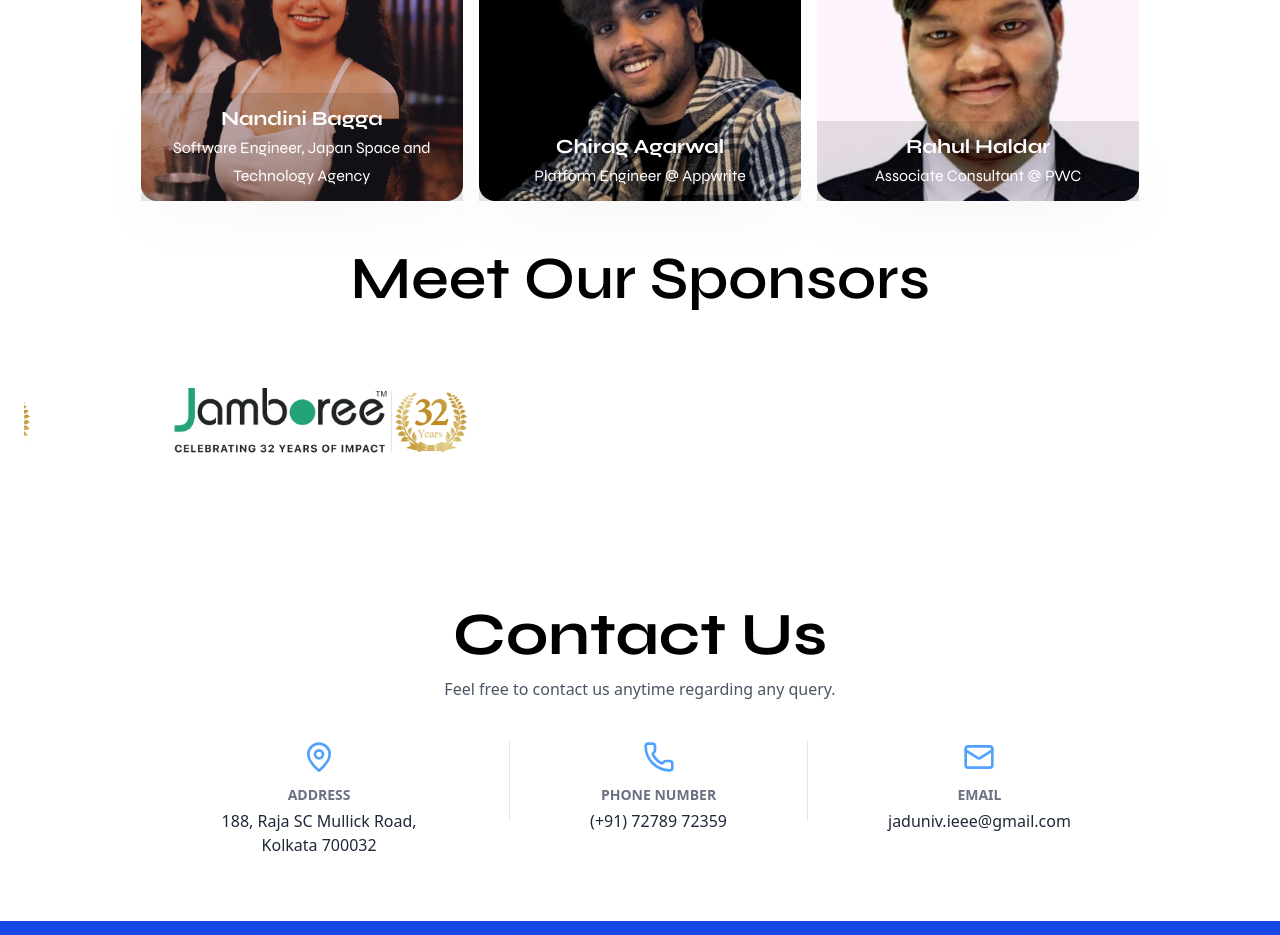
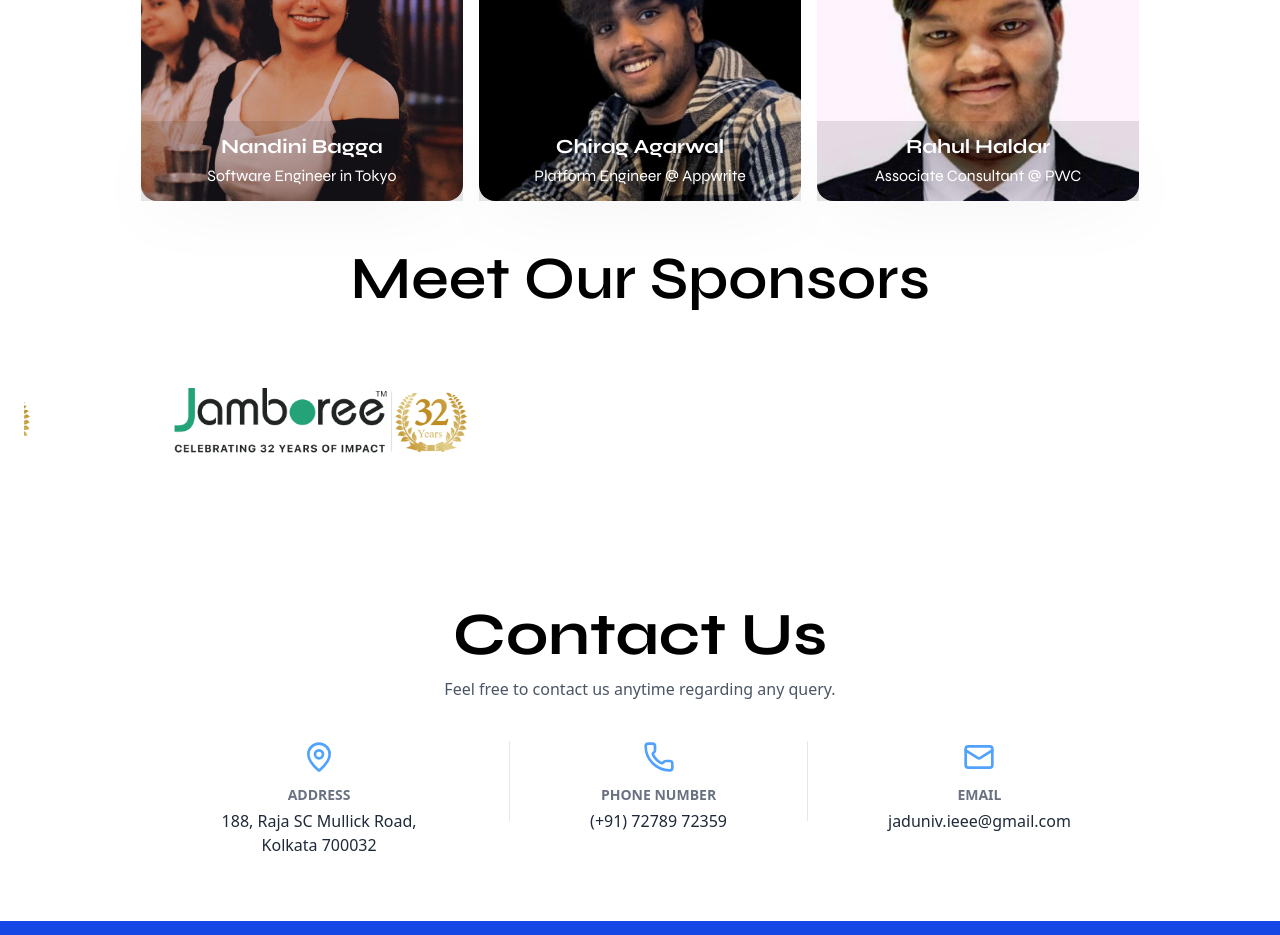
Before and after one commit to IEEE-JUSB/elevatex-3, a Next.js app: page / in a window 1280 px wide. Shown: the part 3220-4155 px from the top of the page. Built offline with nearby package versions, Linux system fonts and the light colour scheme.

Commit message:
feat: update speaker - nandini baggas designation

```diff
--- a/components/speakers/speakers.tsx
+++ b/components/speakers/speakers.tsx
@@ -33,7 +33,7 @@ const Speakers: React.FC = () => {
       image: "/speakers/nandini.JPG",
       name: "Nandini Bagga",
       url: "https://www.linkedin.com/in/nandini-bagga-0803/",
-      designation: "Software Engineer, Japan Space and Technology Agency"
+      designation: "Software Engineer in Tokyo"
     },
     {
       image: "/speakers/chirag.jpeg",
```
